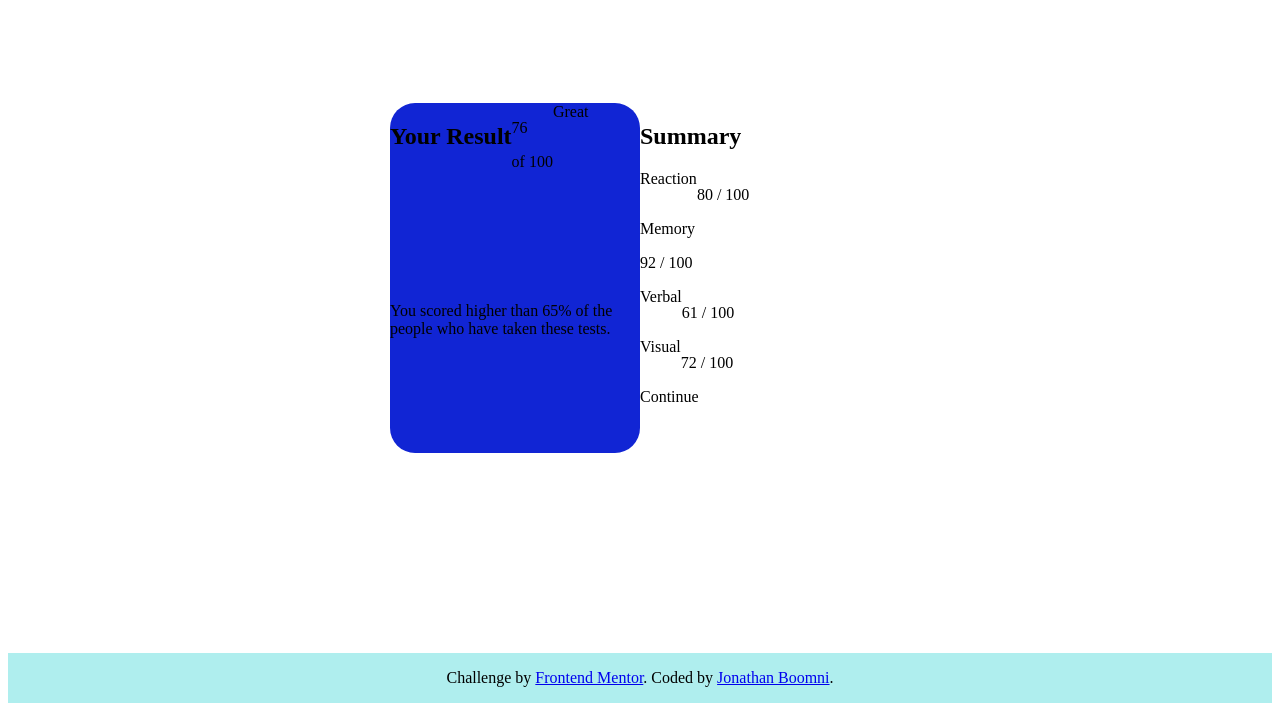
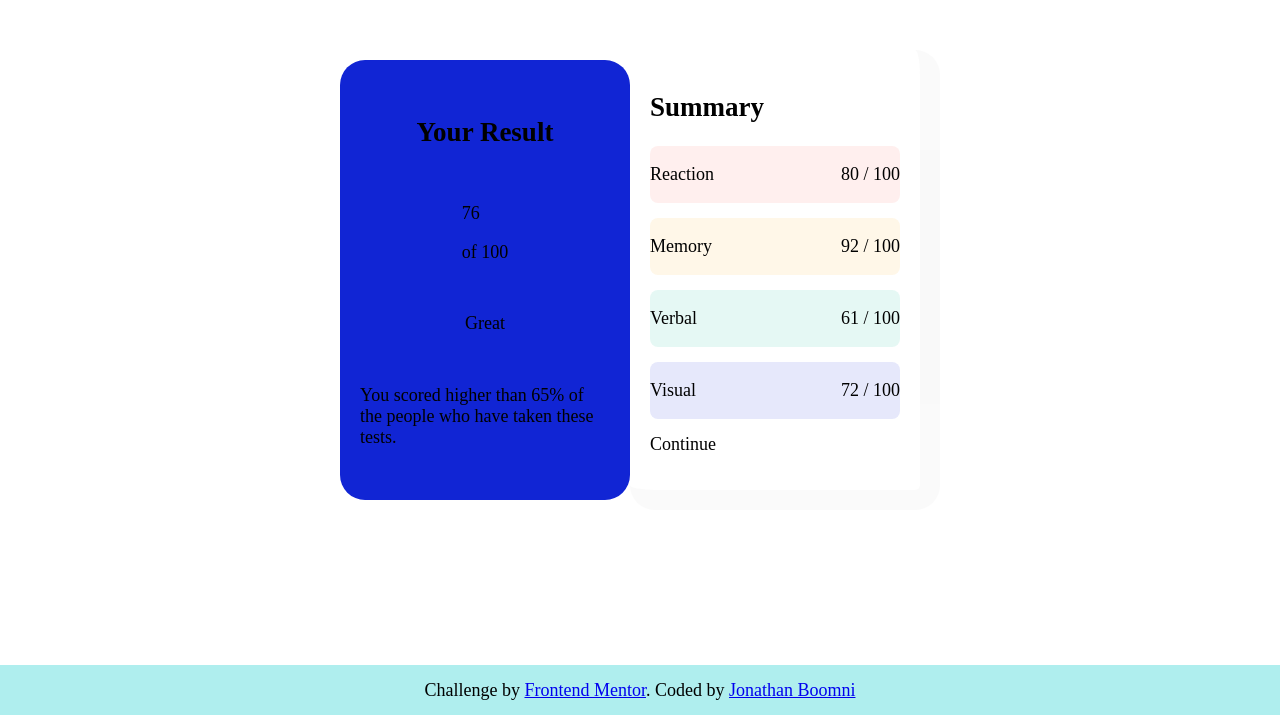
Before and after one commit to Boomni/results-summary-component, a plain HTML site: page index.html in a window 1280 px wide. Shown: the part 105-820 px from the top of the page. Drawn offline with Linux system fonts and the light colour scheme.

Commit message:
Looks better, still in progress

```diff
--- a/index.html
+++ b/index.html
@@ -8,43 +8,40 @@
 	<title>Frontend Mentor | Results summary component</title>
 </head>
 <body>
-  <section class="main_content">
-  <div class="result">
+	<div class="main_content">
+		<section class="result">
 			<h1>Your Result</h1>
 			<div class="result_circle">
 				<p class="score">76</p>
 				<p class="total">of 100</p>
 			</div>
-	<span class="grade">Great</span>
+			<p class="grade">Great</p>
 			<p class="comment">You scored higher than 65% of the people who have taken these tests.</p>
-  </div>
-  <div class="summary">
+		</section>
+		<section class="summary">
 			<h1>Summary</h1>
-
 			<div class="reaction">
-		  <span>Reaction</span>
+				<p>Reaction</p>
 				<p>80 / 100</p>
 			</div>
-
 			<div class="memory">
-		  <span>Memory<span/>
+				<p>Memory<p/>
 				<p>92 / 100</p>
 			</div>
 			<div class="verbal">
-		  <span>Verbal</span>
+				<p>Verbal</p>
 				<p>61 / 100</p>
 			</div>
 			<div class="visual">
-		  <span>Visual</span>
+				<p>Visual</p>
 				<p>72 / 100</p>
 			</div>
-
-  <section>Continue<section>
+			<div>Continue</div>
+		</section>
 	</div>
-  </section>
-  <footer><div class="attribution">
-    Challenge by <a href="https://www.frontendmentor.io?ref=challenge" target="_blank">Frontend Mentor</a>.
-    Coded by <a href="#">Jonathan Boomni</a>.
+	<footer>
+		<div class="attribution">
+			Challenge by <a href="https://www.frontendmentor.io?ref=challenge" target="_blank">Frontend Mentor</a>. Coded by <a href="#">Jonathan Boomni</a>
 		</div>
 	</footer>
 </body>
--- a/styles/index.css
+++ b/styles/index.css
@@ -3,36 +3,40 @@ body {
 	    justify-content: center;
 	    align-items: center;
 	    flex-direction: column;
+	    font-family: "Hanken Grotesk";
+	    font-size: 18px;
+	    margin: 0px;
+	    height: 100%;
 }
 .main_content {
     display: flex;
     justify-content: center;
     align-items: center;
-    height: 350px;
+    height: 450px;
     width: 100%;
-    margin-top: 200px;
-    margin-bottom: 200px;
+    margin-top: 160px;
+    margin-bottom: 160px;
+    flex-direction: row;
 }
 .result {
     width: 250px;
     display: flex;
     background-color: hsl(234, 85%, 45%);
     border-radius: 25px;
-    height: 350px;
+    height: 400px;
     flex-wrap: wrap;
+    flex-direction: column;
+    align-items: center;
+    justify-content: space-evenly;
+    padding: 20px;
+    align-content: center;
 }
 
-.summary {
-	display: flex;
-	background-color: hsl(0, 0%, 100%);
-	    width: 250px;
-    border-radius: 8px;
-    height: 350px;
-    flex-direction: column;
-    flex-wrap: wrap;
-}
+.summary {display: flex;background-color: hsl(0, 0%, 100%);width: 250px;border-radius: 25px;height: 400px;flex-direction: column;padding: 20px;border-bottom: 20px solid;border-right: 20px solid;border-color: hsl(0deg 0% 90% / 20%);flex-wrap: nowrap;margin-bottom: 0px;}
 .summary div {
     display: flex;
+    justify-content: space-between;
+    border-radius: 8px;
 }
 footer {
 	display: flex;
@@ -44,3 +48,9 @@ footer {
 	align-items: center;
     background: paleturquoise;
 }
+.result h1 {
+}
+.reaction {background-color: hsl(6deg 100% 67% / 10%);margin-bottom: 15px;}
+.memory {background-color: hsl(39deg 100% 56% / 10%);margin-bottom: 15px;}
+.verbal {background-color: hsl(166deg 100% 37% / 10%);margin-bottom: 15px;}
+.visual {background-color: hsl(234deg 85% 45% / 10%);margin-bottom: 15px;}
```
Lines whose indentation alone changed are shown as unchanged.
